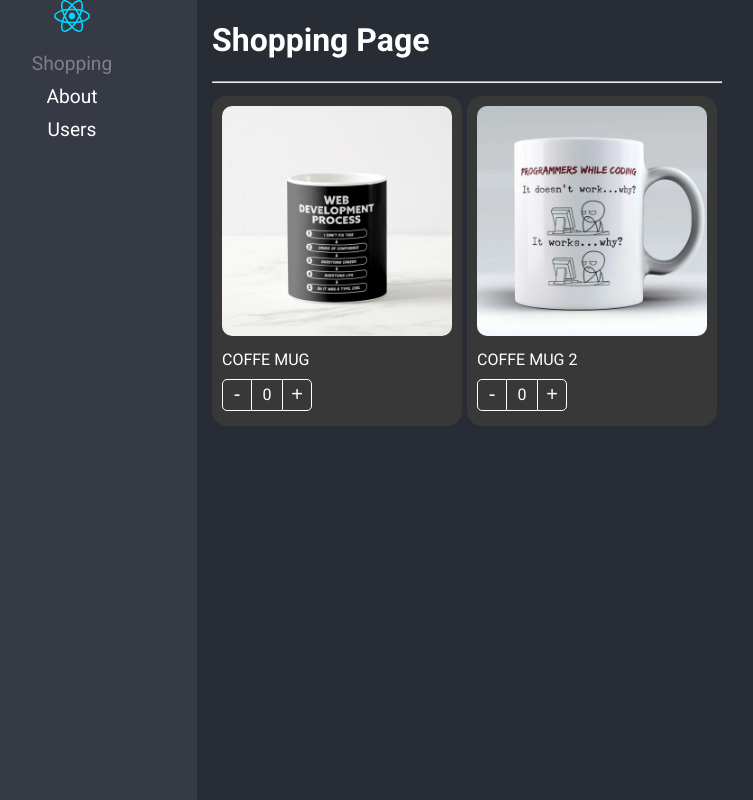
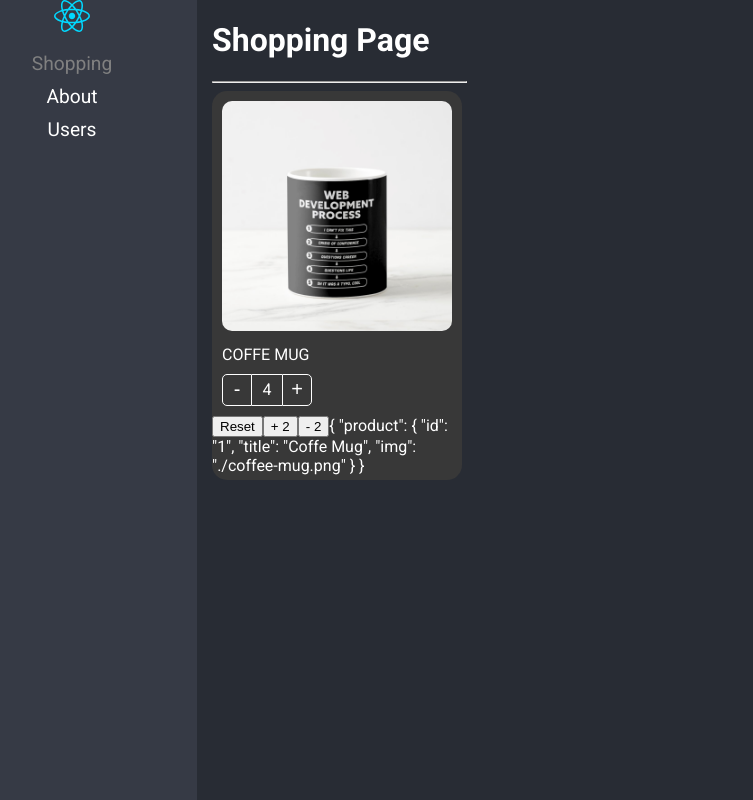
Before and after one commit to Zeev93/base-project, a React (Vite) app: page /home in a window 1280 px wide. Shown: the whole page, without its empty margins (53-806 px from the left). Built offline with nearby package versions, Linux system fonts and the light colour scheme.

Commit message:
Fin del Patron

```diff
--- a/src/02-component-patterns/components/ProductButtons.tsx
+++ b/src/02-component-patterns/components/ProductButtons.tsx
@@ -1,4 +1,4 @@
-import { CSSProperties, useContext } from 'react';
+import { CSSProperties, useCallback, useContext } from 'react';
 import { ProductContext } from './ProductCard';
 import styles from "../styles/styles.module.css";
 
@@ -9,13 +9,20 @@ export interface Props{
 }
 
 export const ProductButtons = ({className, style}:Props) => {
-    const {increaseBy, counter} = useContext(ProductContext)
+
+    const {increaseBy, counter, maxCount} = useContext(ProductContext)
+
+    const isMaxReached = useCallback(
+      () => !!maxCount && counter === maxCount,
+      [counter, maxCount])
+
+
 
     return (
         <div className={`${styles.buttonsContainer} ${className}`} style={ style }>
             <button className={styles.buttonMinus } onClick={() => increaseBy(-1)} >-</button>
             <div className={styles.countLabel}> {counter} </div>
-            <button  className={styles.buttonAdd} onClick={() => increaseBy(1)}> + </button>
+            <button  className={`${styles.buttonAdd} ${ isMaxReached() && styles.disabled}`} onClick={() => increaseBy(1)}> + </button>
         </div>
 
     )
--- a/src/02-component-patterns/components/ProductCard.tsx
+++ b/src/02-component-patterns/components/ProductCard.tsx
@@ -2,7 +2,7 @@ import styles from "../styles/styles.module.css";
 
 import { useProduct } from "../hooks/useProduct";
 import { createContext, CSSProperties, ReactElement} from "react";
-import { ProductContextProps, Product, onChangeArgs } from '../interfaces/interfaces';
+import { ProductContextProps, Product, onChangeArgs, InitialValues, ProductCardHandlers } from '../interfaces/interfaces';
 
 
 export const ProductContext = createContext({} as ProductContextProps)
@@ -10,21 +10,35 @@ const { Provider } = ProductContext
 
 export interface Props {
     product: Product,
-    children?: ReactElement | ReactElement[],
+    // children?: ReactElement | ReactElement[],
+    children: ( args:ProductCardHandlers ) => JSX.Element,
     className?: string
     style?: CSSProperties
     onChange?: ( args: onChangeArgs ) => void
     value?: number
+    initialValues: InitialValues
 }
 
-export const ProductCard = ({children, product, className, style, onChange, value}: Props) => {
 
-    const { counter, increaseBy } = useProduct({ onChange, product, value })
+
+
+export const ProductCard = ({children, product, className, style, onChange, value, initialValues}: Props) => {
+
+    const { counter, increaseBy, maxCount, isMaxCountReached, reset} = useProduct({ onChange, product, value, initialValues })
 
     return(
-        <Provider value={{counter, increaseBy, product }} >
+        <Provider value={{counter, increaseBy, product, maxCount}} >
             <div className={ `${styles.productCard} ${className} `} style={ style }>
-                { children }
+                {
+                    children({
+                        count:counter,
+                        isMaxCountReached,
+                        maxCount: initialValues?.maxCount,
+                        reset,
+                        increaseBy,
+                        product
+                    })
+                }
             </div>
         </Provider>
     )
--- a/src/02-component-patterns/components/ProductImage.tsx
+++ b/src/02-component-patterns/components/ProductImage.tsx
@@ -11,7 +11,7 @@ export interface Props{
     style?: CSSProperties
 }
 
-export const ProductImage = ({img, className, style}:Props) => {
+export const ProductImage = ({ img, className, style }:Props) => {
 
     const {product} = useContext(ProductContext)
 
--- a/src/02-component-patterns/components/ProductTitle.tsx
+++ b/src/02-component-patterns/components/ProductTitle.tsx
@@ -14,6 +14,6 @@ export const ProductTitle = ({ title, className, style}:Props ) => {
     const { product } = useContext(ProductContext)
 
     return (
-        <span className={ `${styles.productDescription} ${className}` } style={ style } >{ title? title : product.title }</span>
+        <span className={ `${styles.productDescription} ${className}` } style={ style } >{ title ? title : product.title }</span>
     )
 }
--- a/src/02-component-patterns/hooks/useProduct.ts
+++ b/src/02-component-patterns/hooks/useProduct.ts
@@ -1,30 +1,48 @@
-import { useEffect, useState } from 'react';
-import { onChangeArgs, Product } from '../interfaces/interfaces';
+import { useEffect, useState, useRef } from 'react';
+import { InitialValues, onChangeArgs, Product } from '../interfaces/interfaces';
 
 interface useProductArgs {
     product: Product,
     onChange?: ( args:onChangeArgs ) => void
     value?: number
+    initialValues: InitialValues
 }
 
 
-export const useProduct = ( { onChange, product, value = 0 }:useProductArgs )=> {
-    const [counter, setCounter] = useState(value)
+export const useProduct = ( { onChange, product, value = 0, initialValues}:useProductArgs )=> {
+    const [counter, setCounter] = useState<number>(initialValues?.count || value)
 
+    const isMounted = useRef(false)
 
     const increaseBy = ( value:number ) => {
+        let newValue = Math.max(counter + value, 0)
+        if (initialValues?.maxCount){
+            newValue = Math.min(newValue, initialValues.maxCount)
+        }
 
-        const newValue = Math.max(counter + value, 0)
-
-        setCounter( prev => Math.max(prev + value, 0))
-
+        setCounter( newValue )
         onChange && onChange({ count: newValue, product })
     }
 
+    const reset = () => {
+        setCounter(initialValues?.count || value)
+    }
+
     useEffect(() => {
-      setCounter(value)
+        if(!isMounted.current) return;
+        setCounter(value)
     }, [value])
 
+    useEffect(() => {
+        isMounted.current = true
+    }, [])
 
-    return { increaseBy, counter }
+
+    return {
+        increaseBy,
+        counter,
+        maxCount:initialValues?.maxCount,
+        isMaxCountReached: !!initialValues?.count && initialValues.maxCount === counter,
+        reset
+    }
 }
--- a/src/02-component-patterns/pages/ShoppingPage.tsx
+++ b/src/02-component-patterns/pages/ShoppingPage.tsx
@@ -1,61 +1,41 @@
 import ProductCard, { ProductImage, ProductTitle, ProductButtons } from "../components";
 
 import '../styles/custom-styles.css'
-import { useShoppingCart } from '../hooks/useShoppingCart';
 import { products } from "../data/products";
+
+const product = products[0]
 
 
 export default function ShoppingPage({}) {
-
-   const {shoppingCart, handleProductChange} = useShoppingCart()
 
     return (
         <div>
             <h1>Shopping Page</h1>
             <hr />
-            <div style={{
-                display: 'flex',
-                flexDirection: 'row',
-                flexWrap: 'wrap'
-            }}>
-
-                {
-                    products.map( (product, i) => (
-                        <ProductCard
-                        product={ product }
-                        className="bg-dark text-white"
-                        key={i}
-                        onChange={ handleProductChange }
-                        value={shoppingCart[product.id]?.count || 0}
-                        >
+                <ProductCard
+                    product={ product }
+                    className="bg-dark text-white"
+                    initialValues={{
+                        count: 4,
+                        // maxCount: 15
+                    }}
+                >
+                    {
+                    ({ reset, increaseBy, maxCount, count, isMaxCountReached, ...args }) => (
+                       <>
                             <ProductImage className="custom-image"/>
                             <ProductTitle className="text-bold text-16 upperCase" />
                             <ProductButtons className="custom-buttons"/>
-                        </ProductCard>
-                    ))
-                }
-            </div>
 
-            <div className="shopping-cart">
-               {
-                Object.entries(shoppingCart).map(( [key, product] ) => (
-                    <ProductCard
-                    key={ key }
-                    product={ product }
-                    className="bg-dark text-white"
-                    style={{ width: '100px' }}
-                    onChange={ handleProductChange }
-                    value={ product.count }
-                    >
-                        <ProductImage className="custom-image"/>
-                        <ProductButtons
-                            className="custom-buttons"
-                            style={{ display: 'flex', justifyContent: 'center'}}
-                        />
-                    </ProductCard>
-                ))
-               }
-            </div>
+                            <button onClick={reset}> Reset </button>
+
+                            <button className={`${ isMaxCountReached  ? 'disabled' : '' }`} onClick={ () => increaseBy(2) }> + 2 </button>
+                            <button className={`${ count === 2 || count < 2? 'disabled' : '' }`} onClick={ () => increaseBy(-2) }> - 2 </button>
+
+                            { JSON.stringify(args, null, 3)}
+                        </>
+                    ) }
+                </ProductCard>
         </div>
     )
 };
--- a/src/02-component-patterns/styles/custom-styles.css
+++ b/src/02-component-patterns/styles/custom-styles.css
@@ -35,3 +35,9 @@
     top: 0;
     right: 10px;
 }
+
+.disabled {
+    pointer-events: none;
+    opacity: .5;
+
+}
--- a/src/02-component-patterns/styles/styles.module.css
+++ b/src/02-component-patterns/styles/styles.module.css
@@ -60,3 +60,10 @@
 .buttonAdd:hover {
     background-color: rgba(0, 0, 0, 0.1);
 }
+
+.disabled {
+    pointer-events: none;
+    border-color: gray!important;
+    border-left: 1px solid white!important;
+    color: gray !important
+}
--- a/src/main.tsx
+++ b/src/main.tsx
@@ -4,7 +4,5 @@ import App from './App'
 import './index.css'
 
 ReactDOM.createRoot(document.getElementById('root') as HTMLElement).render(
-  <React.StrictMode>
     <App />
-  </React.StrictMode>
 )
```
Also changed, not shown: src/02-component-patterns/interfaces/interfaces.ts (+18 -1 lines), 1 other file (tests, documents, lock files or other folders).
